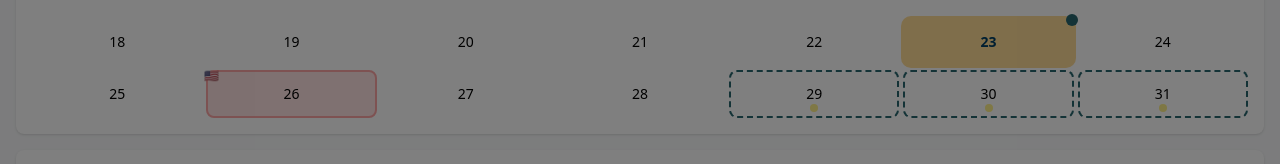
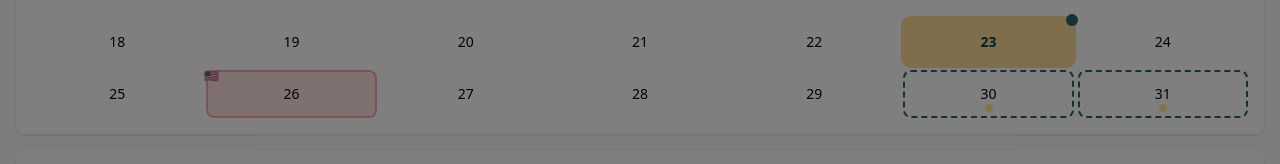
Before and after one commit to jasonhand/seeyouthere, a React (Vite) app: page / in a window 1280 px wide. Shown: the part 604-768 px from the top of the page. Built offline with nearby package versions, Linux system fonts and the light colour scheme.

Commit message:
Date display fixes

```diff
--- a/src/GroupDateFinder.tsx
+++ b/src/GroupDateFinder.tsx
@@ -464,8 +464,8 @@ export default function GroupDateFinder() {
     if (!dateStr) return [];
 
     return festivals.filter(festival => {
-      const startDate = new Date(festival.startDate);
-      const endDate = new Date(festival.endDate);
+      const startDate = new Date(festival.startDate + 'T12:00:00');
+      const endDate = new Date(festival.endDate + 'T12:00:00');
       const currentDate = new Date(dateStr);
 
       return currentDate >= startDate && currentDate <= endDate;
@@ -676,8 +676,8 @@ export default function GroupDateFinder() {
     const festivalMeetups = [];
 
     festivals.forEach(festival => {
-      const startDate = new Date(festival.startDate);
-      const endDate = new Date(festival.endDate);
+      const startDate = new Date(festival.startDate + 'T12:00:00');
+      const endDate = new Date(festival.endDate + 'T12:00:00');
       const currentDate = new Date(startDate);
 
       while (currentDate <= endDate) {
@@ -1141,14 +1141,14 @@ export default function GroupDateFinder() {
                   key={festival.id}
                   className={`px-2 sm:px-3 py-2 rounded-md ${festival.color} cursor-pointer hover:opacity-80 transition-opacity`}
                   onClick={() => {
-                    const festivalDate = new Date(festival.startDate);
+                    const festivalDate = new Date(festival.startDate + 'T12:00:00');
                     setCurrentMonth(new Date(festivalDate.getFullYear(), festivalDate.getMonth(), 1));
                   }}
                 >
                   <div className="font-medium text-xs sm:text-sm">{festival.name}</div>
                   <div className="text-xs text-gray-600 mt-1">
-                    {new Date(festival.startDate).toLocaleDateString('en-US', { month: 'short', day: 'numeric' })} -
-                    {new Date(festival.endDate).toLocaleDateString('en-US', { month: 'short', day: 'numeric' })}
+                    {new Date(festival.startDate + 'T12:00:00').toLocaleDateString('en-US', { month: 'short', day: 'numeric' })} -
+                    {new Date(festival.endDate + 'T12:00:00').toLocaleDateString('en-US', { month: 'short', day: 'numeric' })}
                   </div>
                 </div>
               ))}
```
Also changed, not shown: .claude/settings.local.json.
